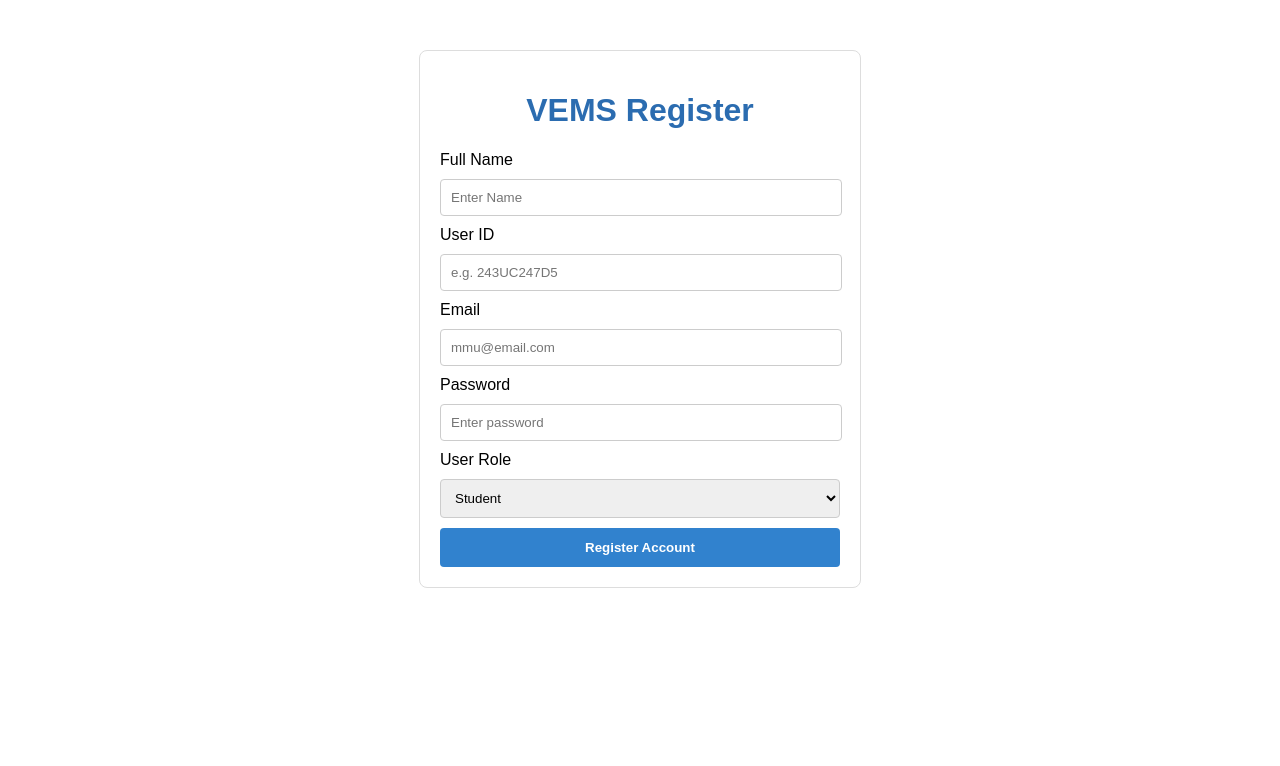
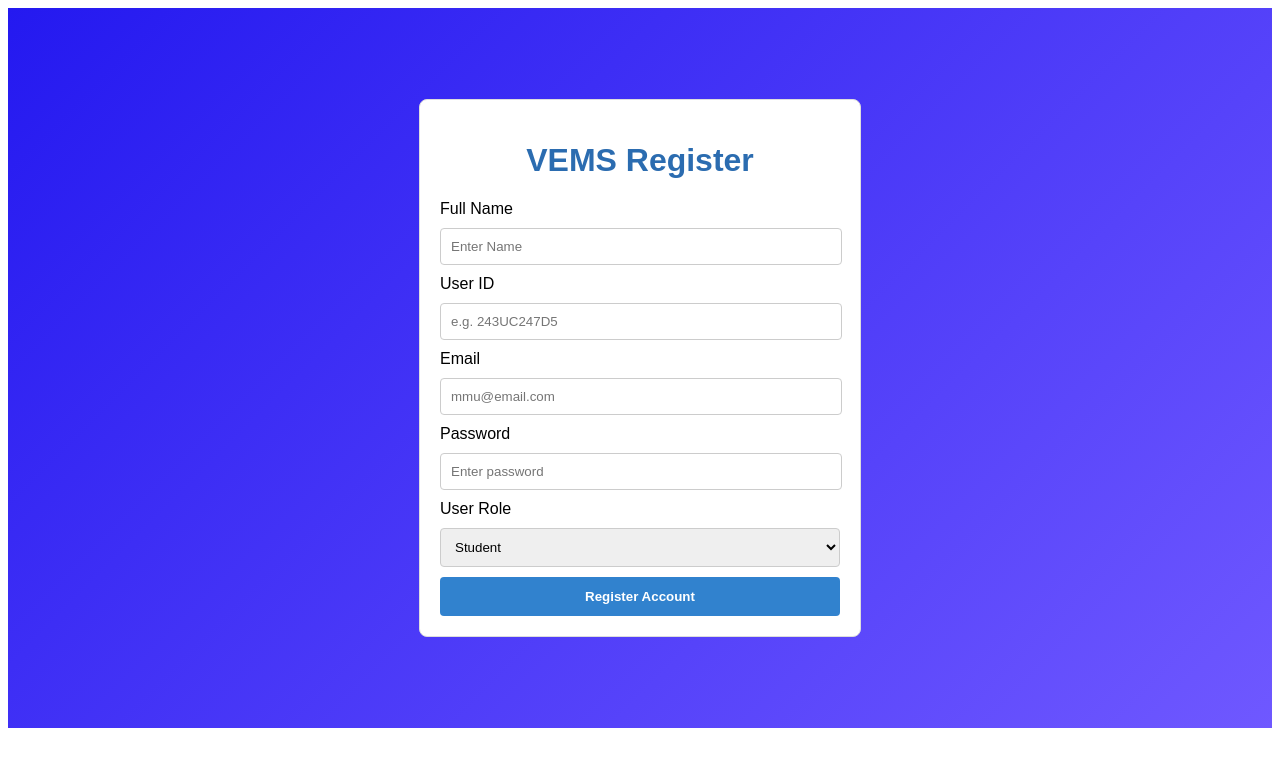
Before and after one commit to NGJIESHENG/Software-Engineering-Fundamental-Project, a React (Vite) app in the folder vems-frontend/: page / in a window 1280 px wide. Shown: the top 766 px of the page. Built offline with nearby package versions, Linux system fonts and the light colour scheme.

Commit message:
add background color

```diff
--- a/vems-frontend/src/pages/login.jsx
+++ b/vems-frontend/src/pages/login.jsx
@@ -46,8 +46,8 @@ function LoginPage(){
     };
 
     const backgroundstyle = {
-        Width: '500px',
-        background: '#9be8ffff',
+        width: '100%',
+        background: 'linear-gradient(135deg, #2419F0, #6F58FF)',
         display: 'flex',
         justifyContent: 'center',
         alignItems: 'center',
--- a/vems-frontend/src/pages/register.jsx
+++ b/vems-frontend/src/pages/register.jsx
@@ -14,7 +14,7 @@ function RegisterPage() {
     const handleRegister = (e) => {
         e.preventDefault();
         alert(`Account Created for ${formData.name}! Role: ${formData.role}`);
-        navigate('/Login');
+        navigate('/login');
     };
 
     const inputStyle = {
@@ -24,9 +24,18 @@ function RegisterPage() {
         borderRadius: '4px',
         border: '1px solid #ccc'
     };
+    const backgroundstyle = {
+        width: '100%',
+        background: 'linear-gradient(135deg, #2419F0, #6F58FF)',
+        display: 'flex',
+        justifyContent: 'center',
+        alignItems: 'center',
+        height: '720px',
+    };
 
     return (
-        <div style={{ maxWidth: '400px', margin: '50px auto', padding: '20px', border: '1px solid #ddd', borderRadius: '8px', fontFamily: 'Arial' }}>
+        <div style={backgroundstyle}>
+            <div style={{ maxWidth: '400px', margin: '50px auto', padding: '20px', border: '1px solid #ddd', borderRadius: '8px', fontFamily: 'Arial' , backgroundColor: 'white' }}>
                 <h1 style={{ textAlign: 'center', color: '#2b6cb0' }}>VEMS Register</h1>
                 <form onSubmit={handleRegister}>
                     <label>Full Name</label>
@@ -47,12 +56,12 @@ function RegisterPage() {
                         <option value="Lecturer">Lecturer</option>
                         <option value="Event Organizer">Event Organizer</option>
                     </select>
-
                     <button type="submit" style={{ width: '100%', padding: '12px', background: '#3182ce', color: 'white', border: 'none', borderRadius: '4px', cursor: 'pointer', fontWeight: 'bold' }}>
                         Register Account
                     </button>
                 </form>
             </div>
+        </div>
     );
 }
 
```
Lines whose indentation alone changed are shown as unchanged.
